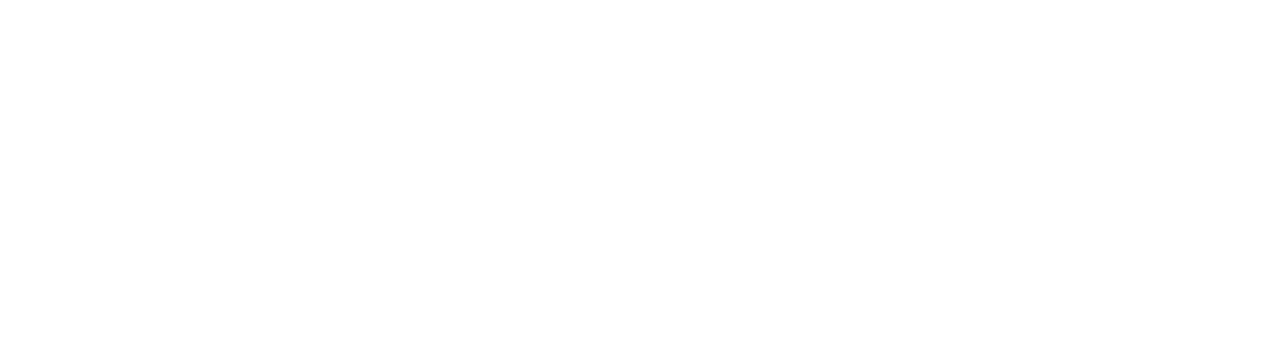
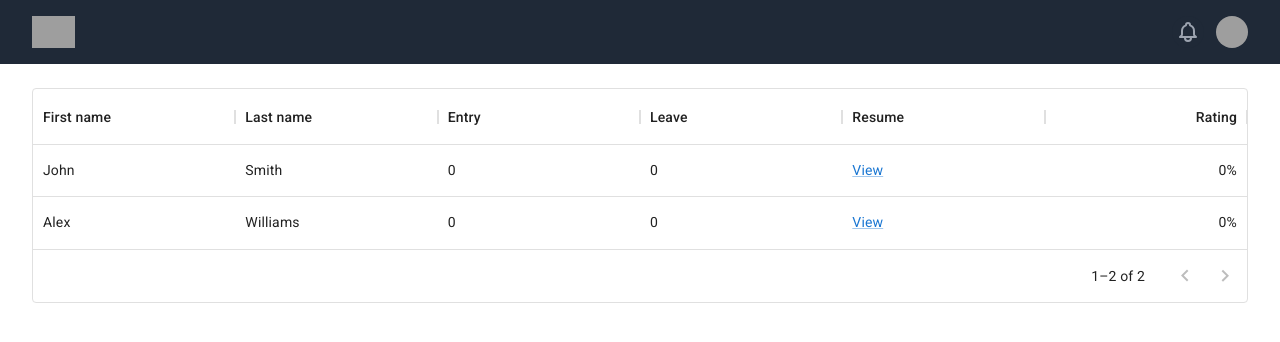
Before and after one commit to asheikho99/workflow, a React (Create React App) app: page / in a window 1280 px wide. Shown: the top 342 px of the page. Built offline with nearby package versions, Linux system fonts and the light colour scheme; grey boxes are pictures that could not be loaded; the HTML template or start-up script is replaced by a standard one.

Commit message:
Site building
- Implemented components
- Basic CSS to Users table

```diff
--- a/src/App.tsx
+++ b/src/App.tsx
@@ -1,9 +1,14 @@
 import React from 'react';
+import Navbar from './components/Navbar';
+import TableUsers from './components/Table/Users';
 
 function App() {
   return (
     <>
-
+      <Navbar />
+      <div className='max-w-7xl mx-auto px-2 sm:px-6 lg:px-8'>
+        <TableUsers />
+      </div>
     </>
   );
 }
--- a/src/components/Table/Users/index.tsx
+++ b/src/components/Table/Users/index.tsx
@@ -29,7 +29,7 @@
 
 function TableUsers() {
     return (
-        <>
+        <div className='mt-6 mb-6'>
             <DataGrid
                 rows={rows}
                 columns={columns}
@@ -39,7 +39,7 @@
                 autoPageSize={true}
                 hideFooterSelectedRowCount={true}
             />
-        </>
+        </div>
     )
 }
 
```
